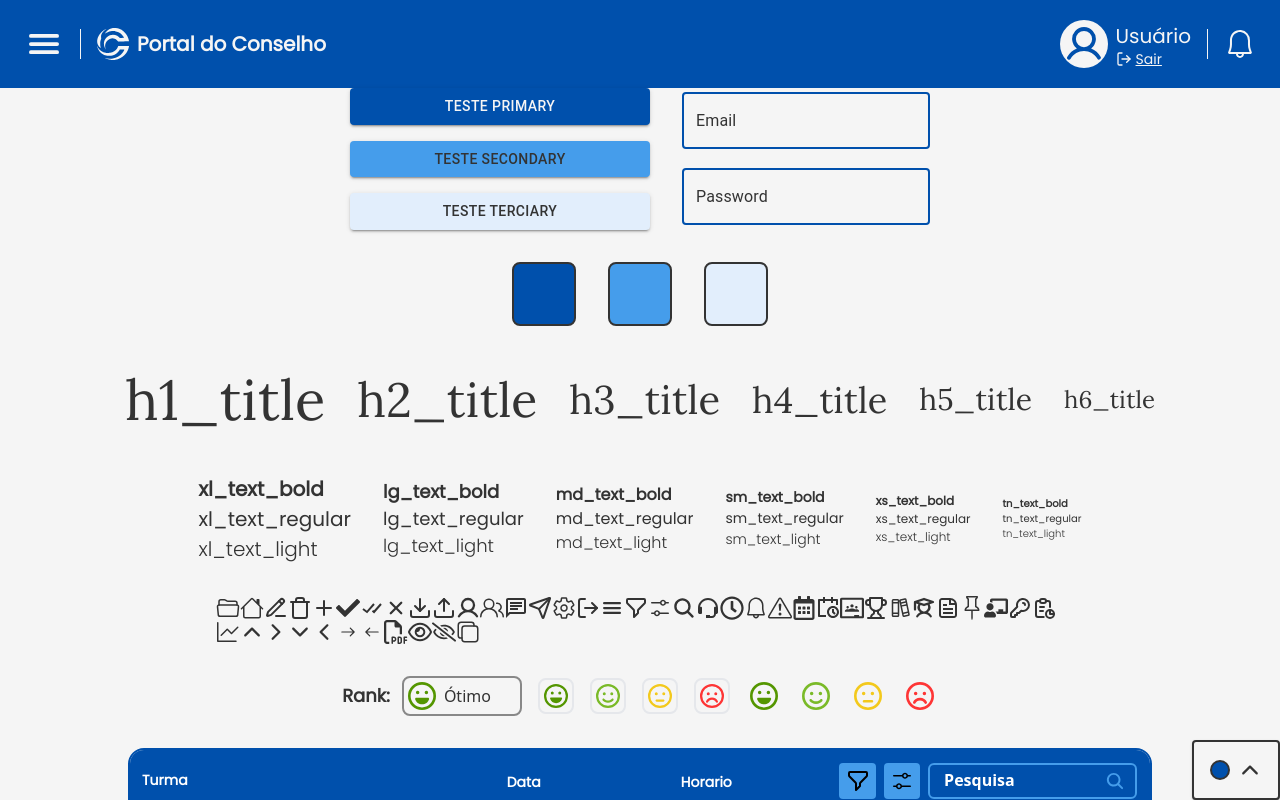
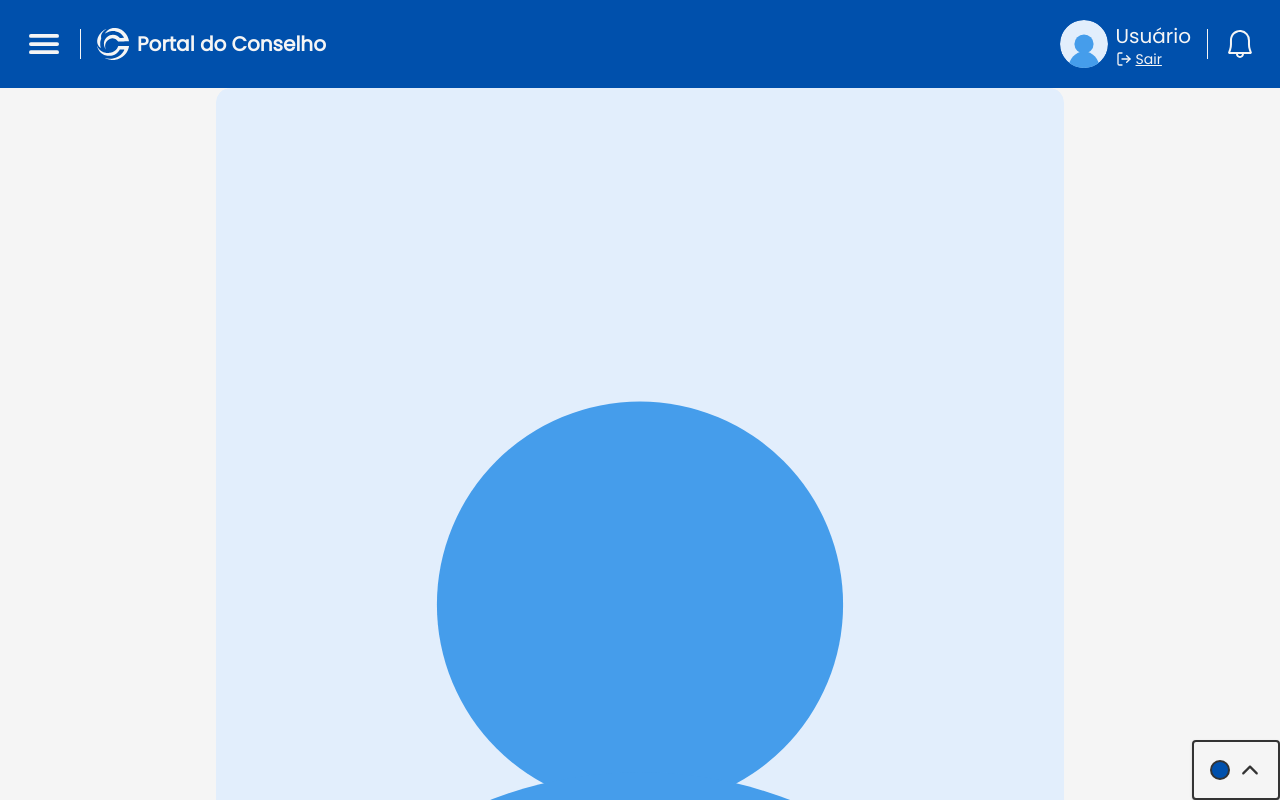
Before and after one commit to Hivqs79/Portal_do_Conselho, a Next.js app in the folder front/app/: page /components in a window 1280 px wide. Shown: the top 800 px of the page. Built offline with nearby package versions, Linux system fonts and the light colour scheme.

Commit message:
:sparkles: feat: Image component created, now the default image will change according to the chosen theme

```diff
--- a/front/app/app/components/page.tsx
+++ b/front/app/app/components/page.tsx
@@ -49,6 +49,7 @@ import Rank from "@/components/rank/Rank";
 import { FaRegEye, FaRegFilePdf } from "react-icons/fa6";
 import Table from "@/components/table/Table";
 import TextareaComponent from "@/components/input/TextareaComponent";
+import Photo from "@/components/profile/Photo";
 
 export default function Components() {
   const { primaryColor, secondaryColor, terciaryColor, constrastColor } =
@@ -57,9 +58,9 @@ export default function Components() {
   return (
     <Container
       maxWidth={"lg"}
-      className="flex flex-col gap-8 justify-start items-center min-h-screen"
+      className="flex flex-col gap-8 justify-center items-center min-h-screen"
     >
-      <Box className="flex flex-row gap-8 justify-center items-center">
+      {/* <Box className="flex flex-row gap-8 justify-center items-center">
         <Box className="flex flex-col gap-4">
           <Button variant="contained" color="primary" sx={{ width: 300 }}>
             Teste Primary
@@ -224,7 +225,9 @@ export default function Components() {
       <Table variant="primary"/>
 
       <TextareaComponent whriteOnly={false} title="Pontos Positivos" />
-      <TextareaComponent whriteOnly={true} title="Pontos Positivos" content="teste" />
+      <TextareaComponent whriteOnly={true} title="Pontos Positivos" content="teste" /> */}
+      <Photo photo={""} rounded={false} classname="w-full h-full" />
+      <Photo photo={""} rounded={true} classname="w-full h-full" />
     </Container>
   );
 }
--- a/front/app/components/Header.tsx
+++ b/front/app/components/Header.tsx
@@ -8,6 +8,7 @@ import { LuLogOut } from "react-icons/lu";
 import { VscBell } from "react-icons/vsc";
 import { useEffect, useRef, useState } from "react";
 import Menu from "./Menu";
+import Photo from "./profile/Photo";
 
 interface HeaderProps {
   variant?: string;
@@ -93,15 +94,8 @@ export default function Header({ variant }: HeaderProps) {
       </Box>
       <Box className="flex flex-row-reverse sm:flex-row items-center">
         {/* TODO: substitute for a component of UserImage */}
-        <div
-          style={{ backgroundColor: whiteColor }}
-          className="w-12 h-12 flex justify-center items-center rounded-full"
-        >
-          <Icon
-            IconPassed={PiUserBold}
-            color={primaryColor}
-            className="w-10 h-10"
-          />
+        <div className="w-12 h-12 flex justify-center items-center rounded-full">
+          <Photo photo={""} rounded={true} classname="w-full h-full" />
         </div>
         <Box className="flex flex-col justify-center items-end sm:items-start mr-2 sm:mr-0 sm:ml-2">
           <Typography
--- /dev/null
+++ b/front/app/components/profile/Photo.tsx
@@ -0,0 +1,73 @@
+"use client";
+
+import { useThemeContext } from "@/hooks/useTheme";
+import Image from "next/image";
+
+interface photoProps {
+  photo?: File | string | null;
+  classname: string;
+  rounded: boolean;
+}
+
+export default function Photo({ photo, classname, rounded }: photoProps) {
+  const { secondaryColor, terciaryColor } = useThemeContext();
+
+  if (photo) {
+    const photoUrl =
+      typeof photo === "string" ? photo : URL.createObjectURL(photo);
+
+    return (
+      <div>
+        <Image src={photoUrl} alt="Custom Image" width={500} height={500} />
+      </div>
+    );
+  }
+
+  if (rounded) {
+    return (
+      <svg
+        className={classname}
+        viewBox="0 0 200 200"
+        fill="none"
+        xmlns="http://www.w3.org/2000/svg"
+      >
+        <g clipPath="url(#clip0_489_11834)">
+          <rect width="200" height="200" rx="100" fill={terciaryColor} />
+          <circle cx="100" cy="100" r="40" fill={secondaryColor} />
+          <path
+            d="M165 203C165 183.904 158.152 165.591 145.962 152.088C133.772 138.586 117.239 131 100 131C82.7609 131 66.2279 138.586 54.0381 152.088C41.8482 165.591 35 183.904 35 203L100 203H165Z"
+            fill={secondaryColor}
+          />
+        </g>
+        <defs>
+          <clipPath id="clip0_489_11834">
+            <rect width="200" height="200" rx="100" fill="white" />
+          </clipPath>
+        </defs>
+      </svg>
+    );
+  }
+
+  return (
+    <svg
+      className={classname}
+      viewBox="0 0 238 276"
+      fill="none"
+      xmlns="http://www.w3.org/2000/svg"
+    >
+      <g clipPath="url(#clip0_489_12108)">
+        <rect width="238" height="276" rx="4" fill={terciaryColor} />
+        <circle cx="119" cy="145" r="57" fill={secondaryColor} />
+        <path
+          d="M219 276.5C219 254.089 208.464 232.596 189.711 216.749C170.957 200.903 145.522 192 119 192C92.4784 192 67.043 200.903 48.2893 216.749C29.5357 232.596 19 254.089 19 276.5L119 276.5H219Z"
+          fill={secondaryColor}
+        />
+      </g>
+      <defs>
+        <clipPath id="clip0_489_12108">
+          <rect width="238" height="276" rx="4" fill="white" />
+        </clipPath>
+      </defs>
+    </svg>
+  );
+}
```
